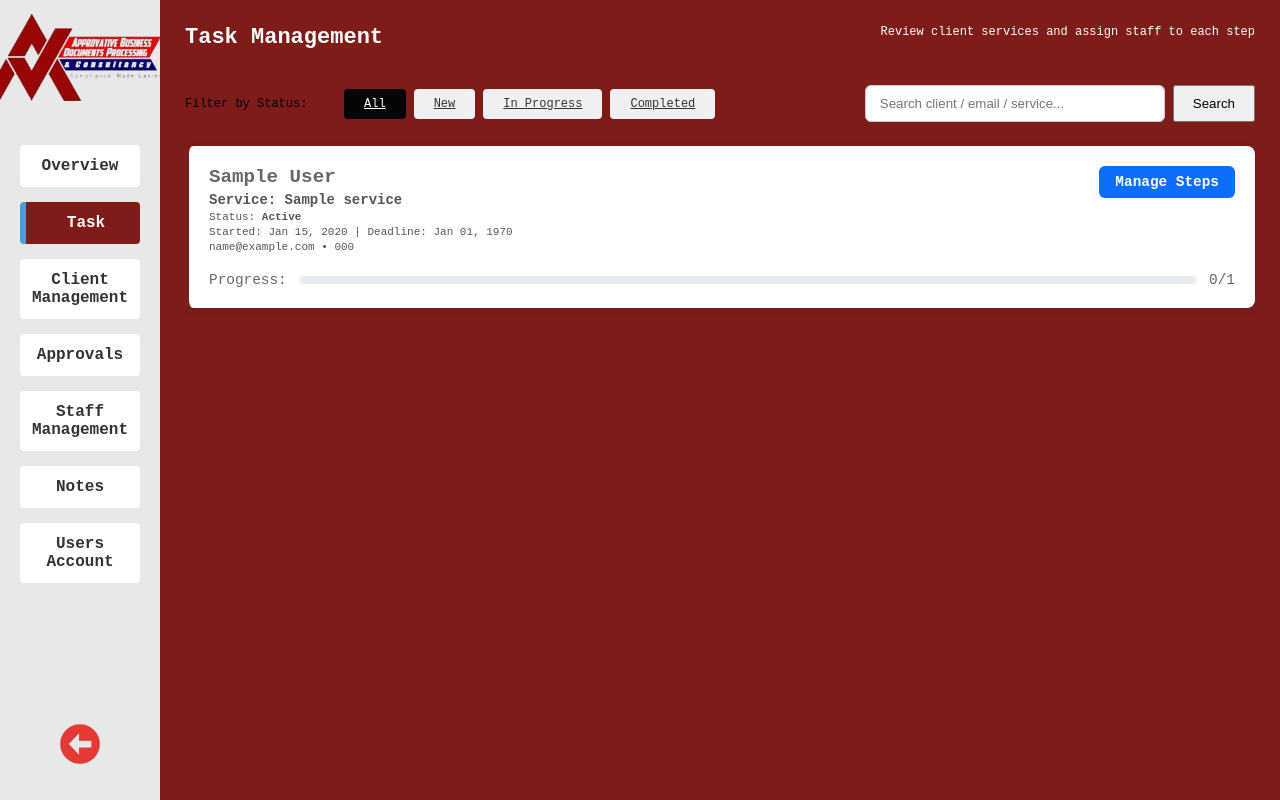
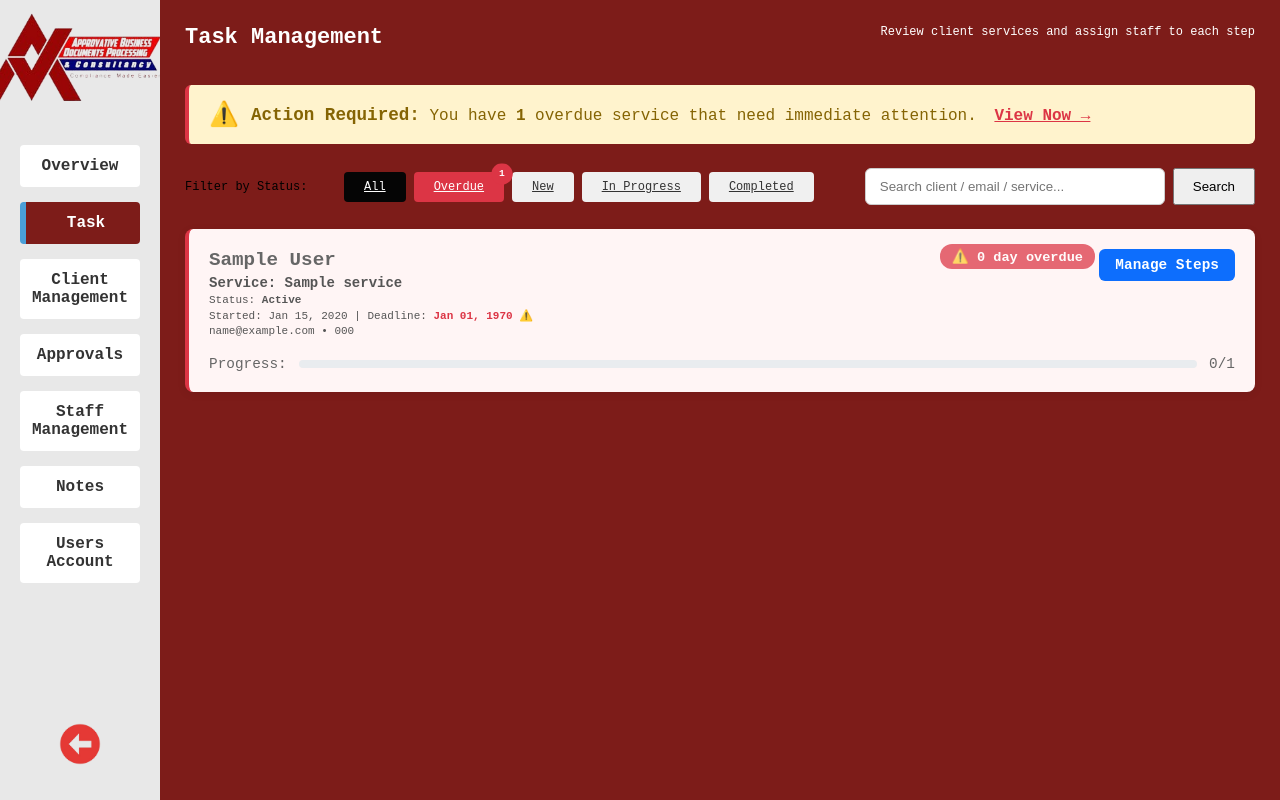
Before and after one commit to KyLordShield/Bookkeeping, a PHP site: page /admin_pages/admin_task.php in a window 1280 px wide. Run offline with PHP 8.4, Linux system fonts and the light colour scheme; the visitor is signed in with stand-in values (Sample User, id 1); tables that the repository leaves empty or names only in its code hold one stand-in row (values such as "Sample post"); some libraries are stand-ins or nearby versions.

Commit message:
fix task

```diff
--- a/public/admin_pages/admin_task.php
+++ b/public/admin_pages/admin_task.php
@@ -26,6 +26,9 @@ if ($statusFilter === 'new') {
     $where[] = "cs.overall_status = 'in_progress'";
 } elseif ($statusFilter === 'completed') {
     $where[] = "cs.overall_status = 'completed'";
+} elseif ($statusFilter === 'overdue') {
+    $where[] = "cs.deadline < CURDATE()";
+    $where[] = "cs.overall_status != 'completed'";
 }
 
 if ($search !== '') {
@@ -35,6 +38,16 @@ if ($search !== '') {
 }
 
 $whereClause = $where ? "WHERE " . implode(" AND ", $where) : "";
+
+// Count overdue services for badge
+$overdueCountQuery = "
+    SELECT COUNT(*) as overdue_count
+    FROM client_services cs
+    WHERE cs.deadline < CURDATE()
+    AND cs.overall_status != 'completed'
+";
+$overdueStmt = Database::getInstance()->getConnection()->query($overdueCountQuery);
+$overdueCount = $overdueStmt->fetch(PDO::FETCH_ASSOC)['overdue_count'];
 
 $query = "
     SELECT
@@ -47,6 +60,7 @@ $query = "
         c.email,
         c.phone,
         s.service_name,
+        DATEDIFF(CURDATE(), cs.deadline) as days_overdue,
         (SELECT COUNT(*) FROM client_service_requirements WHERE client_service_id = cs.client_service_id) AS total_steps,
         (SELECT COUNT(*) FROM client_service_requirements WHERE client_service_id = cs.client_service_id AND status = 'completed') AS completed_steps
     FROM client_services cs
@@ -54,12 +68,17 @@ $query = "
     JOIN services s ON cs.service_id = s.service_id
     $whereClause
     ORDER BY
+        CASE
+            WHEN cs.deadline < CURDATE() AND cs.overall_status != 'completed' THEN 0
+            ELSE 1
+        END,
         CASE cs.overall_status
             WHEN 'pending' THEN 1
             WHEN 'in_progress' THEN 2
             WHEN 'completed' THEN 3
             WHEN 'on_hold' THEN 4
         END,
+        cs.deadline ASC,
         cs.start_date DESC
 ";
 
@@ -88,6 +107,50 @@ $tasks = $stmt->fetchAll(PDO::FETCH_ASSOC);
             box-shadow: 0 2px 8px rgba(0,0,0,0.08);
             margin-bottom: 24px;
             padding: 20px;
+            position: relative;
+        }
+        .task-card.overdue {
+            border-left: 4px solid #dc3545;
+            background: #fff5f5;
+        }
+        .overdue-badge {
+            position: absolute;
+            top: 15px;
+            right: 160px;
+            background: #dc3545;
+            color: white;
+            padding: 4px 12px;
+            border-radius: 12px;
+            font-size: 0.85em;
+            font-weight: 600;
+            animation: pulse 2s infinite;
+        }
+        @keyframes pulse {
+            0%, 100% { opacity: 1; }
+            50% { opacity: 0.7; }
+        }
+        .filter-btn-overdue {
+            position: relative;
+        }
+        .notification-count {
+            position: absolute;
+            top: -8px;
+            right: -8px;
+            background: #dc3545;
+            color: white;
+            border-radius: 50%;
+            width: 20px;
+            height: 20px;
+            display: flex;
+            align-items: center;
+            justify-content: center;
+            font-size: 0.75em;
+            font-weight: bold;
+            animation: bounce 1s infinite;
+        }
+        @keyframes bounce {
+            0%, 100% { transform: scale(1); }
+            50% { transform: scale(1.1); }
         }
         .task-header {
             display: flex;
@@ -315,12 +378,29 @@ $tasks = $stmt->fetchAll(PDO::FETCH_ASSOC);
             <div class="page-subtitle">Review client services and assign staff to each step</div>
         </div>
 
+        <?php if ($overdueCount > 0): ?>
+        <div style="background: #fff3cd; border-left: 4px solid #dc3545; padding: 15px 20px; border-radius: 6px; margin-bottom: 24px; display: flex; align-items: center; gap: 12px;">
+            <span style="font-size: 24px;">⚠️</span>
+            <div>
+                <strong style="color: #856404; font-size: 1.1em;">Action Required:</strong>
+                <span style="color: #856404;"> You have <strong><?= $overdueCount ?></strong> overdue service<?= $overdueCount > 1 ? 's' : '' ?> that need immediate attention.</span>
+                <a href="?status=overdue" style="color: #dc3545; text-decoration: underline; margin-left: 8px; font-weight: 600;">View Now →</a>
+            </div>
+        </div>
+        <?php endif; ?>
+
         <div style="margin-bottom:24px; display:flex; justify-content:space-between; align-items:center; flex-wrap:wrap; gap:16px;">
             <div>
                 <span class="filter-label" style="font-weight:500;">Filter by Status:</span>
                 <div class="filter-buttons" style="display:inline-flex; margin-left:12px; gap:8px;">
-                    <a href="?status=all"       class="filter-btn <?= $statusFilter==='all'?'active':'' ?>">All</a>
-                    <a href="?status=new"       class="filter-btn <?= $statusFilter==='new'?'active':'' ?>">New</a>
+                    <a href="?status=all" class="filter-btn <?= $statusFilter==='all'?'active':'' ?>">All</a>
+                    <a href="?status=overdue" class="filter-btn filter-btn-overdue <?= $statusFilter==='overdue'?'active':'' ?>" style="background: #dc3545; color: white;">
+                         Overdue
+                        <?php if ($overdueCount > 0): ?>
+                            <span class="notification-count"><?= $overdueCount ?></span>
+                        <?php endif; ?>
+                    </a>
+                    <a href="?status=new" class="filter-btn <?= $statusFilter==='new'?'active':'' ?>">New</a>
                     <a href="?status=in_progress" class="filter-btn <?= $statusFilter==='in_progress'?'active':'' ?>">In Progress</a>
                     <a href="?status=completed" class="filter-btn <?= $statusFilter==='completed'?'active':'' ?>">Completed</a>
                 </div>
@@ -346,8 +426,15 @@ $tasks = $stmt->fetchAll(PDO::FETCH_ASSOC);
             $isPending   = $task['overall_status'] === 'pending';
             $hasSteps    = $task['total_steps'] > 0;
             $progress    = $hasSteps ? round(($task['completed_steps'] / $task['total_steps']) * 100) : 0;
+            $isOverdue   = !$isCompleted && $task['deadline'] && strtotime($task['deadline']) < strtotime('today');
+            $daysOverdue = $task['days_overdue'] ?? 0;
         ?>
-        <div class="task-card">
+        <div class="task-card <?= $isOverdue ? 'overdue' : '' ?>">
+            <?php if ($isOverdue): ?>
+                <div class="overdue-badge">
+                    ⚠️ <?= $daysOverdue ?> day<?= $daysOverdue > 1 ? 's' : '' ?> overdue
+                </div>
+            <?php endif; ?>
             <div class="task-header">
                 <div class="task-info">
                     <div class="task-client">
@@ -361,7 +448,15 @@ $tasks = $stmt->fetchAll(PDO::FETCH_ASSOC);
                     </div>
                     <div class="task-dates">
                         Started: <?= $task['start_date'] ? date('M d, Y', strtotime($task['start_date'])) : '—' ?>
-                        | Deadline: <?= $task['deadline'] ? date('M d, Y', strtotime($task['deadline'])) : 'Not set' ?>
+                        | Deadline:
+                        <?php if ($task['deadline']): ?>
+                            <span style="<?= $isOverdue ? 'color: #dc3545; font-weight: bold;' : '' ?>">
+                                <?= date('M d, Y', strtotime($task['deadline'])) ?>
+                                <?= $isOverdue ? ' ⚠️' : '' ?>
+                            </span>
+                        <?php else: ?>
+                            Not set
+                        <?php endif; ?>
                     </div>
                     <div class="task-contact">
                         <?= htmlspecialchars($task['email']) ?>
```
